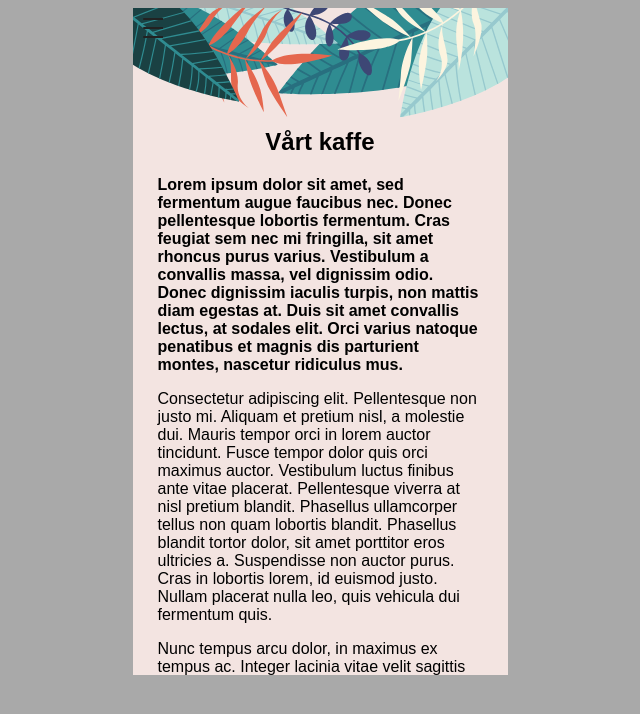
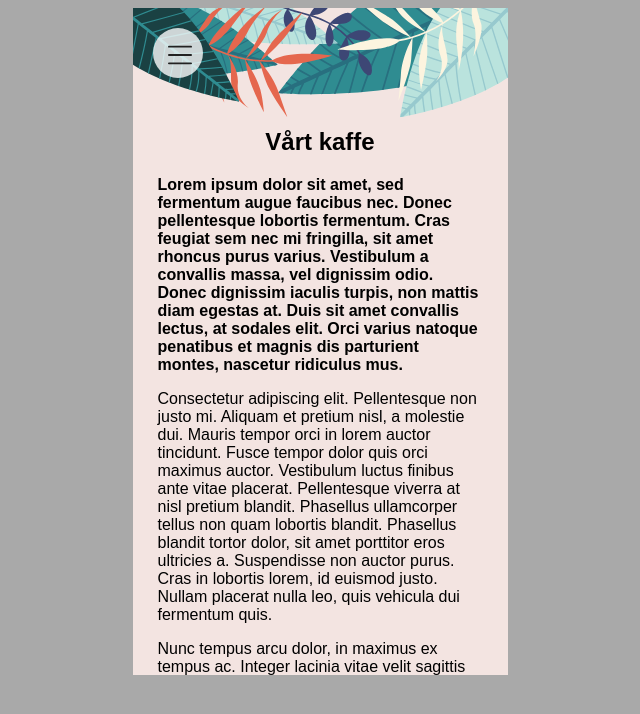
Before and after one commit to Gusben95/Golden-pants, a React (Create React App) app in the folder airbean/: page /about in a window 1280 px wide. Shown: the top 714 px of the page, without its empty margins (320-960 px from the left). Built offline with nearby package versions, Linux system fonts and the light colour scheme.

Commit message:
Css updatering

```diff
--- a/airbean/src/Components/Navbar.js
+++ b/airbean/src/Components/Navbar.js
@@ -4,12 +4,23 @@ import Shopingcart from "./Shopingcart";
 import NavList from "./NavList";
 import "../views/stylesheets/NavBar.css"
 import bag from "../assets/graphics/bag.svg";
+import close from "../assets/graphics/close.svg"
+import open from "../assets/graphics/navicon.svg"
 // navbar takes 2 prop that determens if it should contain navlist or shopingcart(true or false)
 export default function Navbar({ navlist, shopingcart }) {
   const [hamburgerOpen, setHamburgerOpen] = useState(false);
   const [cartOpen, setCartOpen] = useState(false);
 
   // toggle -> maybe could be improved if  we have one function instead and call diffrent items to toggle
+  let icon = 0
+
+  if (hamburgerOpen === true) {
+     icon = close;
+  }
+else{
+  console.log(icon, "close")
+  icon = open;
+}
 
   const toggleHamburger = () => {
     setHamburgerOpen(!hamburgerOpen);
@@ -40,9 +51,13 @@ export default function Navbar({ navlist, shopingcart }) {
         {/*  if navlist is set to true then display icon/button */}
         {navlist && (
           <div className="navIcon" onClick={toggleHamburger}>
+            <div id="iconWrapper">
+
             <div
-              className={hamburgerOpen ? "openBurger" : "closedBurger"}
-            ></div>
+              className={hamburgerOpen ?  "openBurger" : "closedBurger"}>
+              <img id="navImg"src={icon}></img>
+              </div>
+            </div>
           </div>
         )}
       </div>
--- a/airbean/src/views/stylesheets/NavBar.css
+++ b/airbean/src/views/stylesheets/NavBar.css
@@ -9,25 +9,26 @@
     z-index: 3;
   }
   .openBurger {
-    background-repeat: no-repeat;
+    /* background-repeat: no-repeat;
     background-size: cover;
     width: 50%;
     justify-items: center;
     width: 40px;
-    height: 40px;
-    margin: 10px;
-    background-image: url("../../assets/graphics/close.svg");
+    height: 40px; */
+
+    /* background-image: url("../../assets/graphics/close.svg"); */
     position: absolute;
     z-index: 5;
+    background-color: rgb(255 255 255 / 78%);
 
   }
   .closedBurger {
-    background-image: url("../../assets/graphics/navicon.svg");
+    /* background-image: url("../../assets/graphics/navicon.svg"); */
     background-repeat: no-repeat;
     background-size: cover;
     width: 20px;
     height: 20px;
-    margin: 10px;
+    margin: 15px;
     position: absolute;
   }
   .cart {
@@ -82,11 +83,18 @@
     height: 100vh;
     min-width: 30px;
     z-index: 4;
+    margin-top: -90px;
   }
   .closed {
     display: none;
   }
-
+  #iconWrapper > .openBurger
+  {
+       height:50px;
+       width: 50px;
+       border-radius: 50%;
+       background-color:white;
+  }
   .cartAmount--section {
     position: absolute;
     top: -30%;
@@ -133,3 +141,15 @@
         font-size: 2em;
 
       }
+
+    .navIcon{
+      width: 50px;
+      height: 50px;
+      background-color: rgb(255 255 255 / 78%);
+      border-radius: 50%;
+      margin: 20px;
+  }
+    #navImg{
+      height: 24px;
+      width: 24px;
+    }
```
